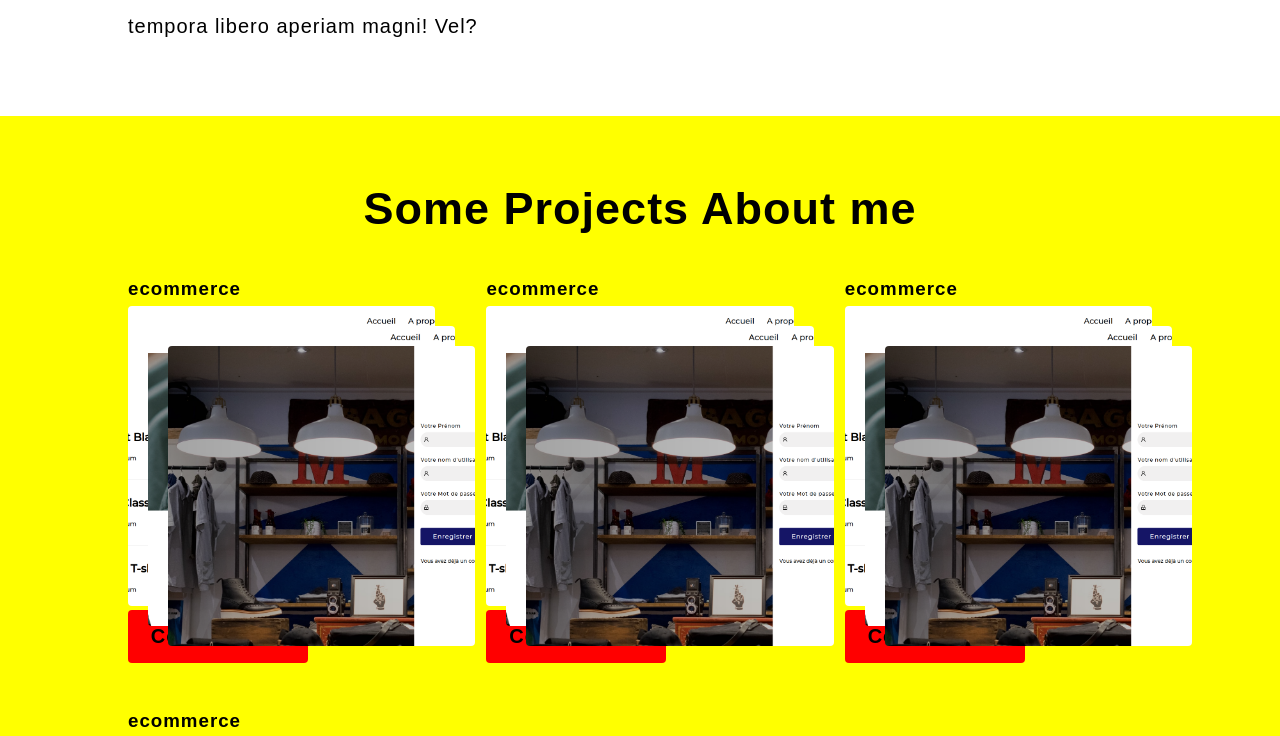
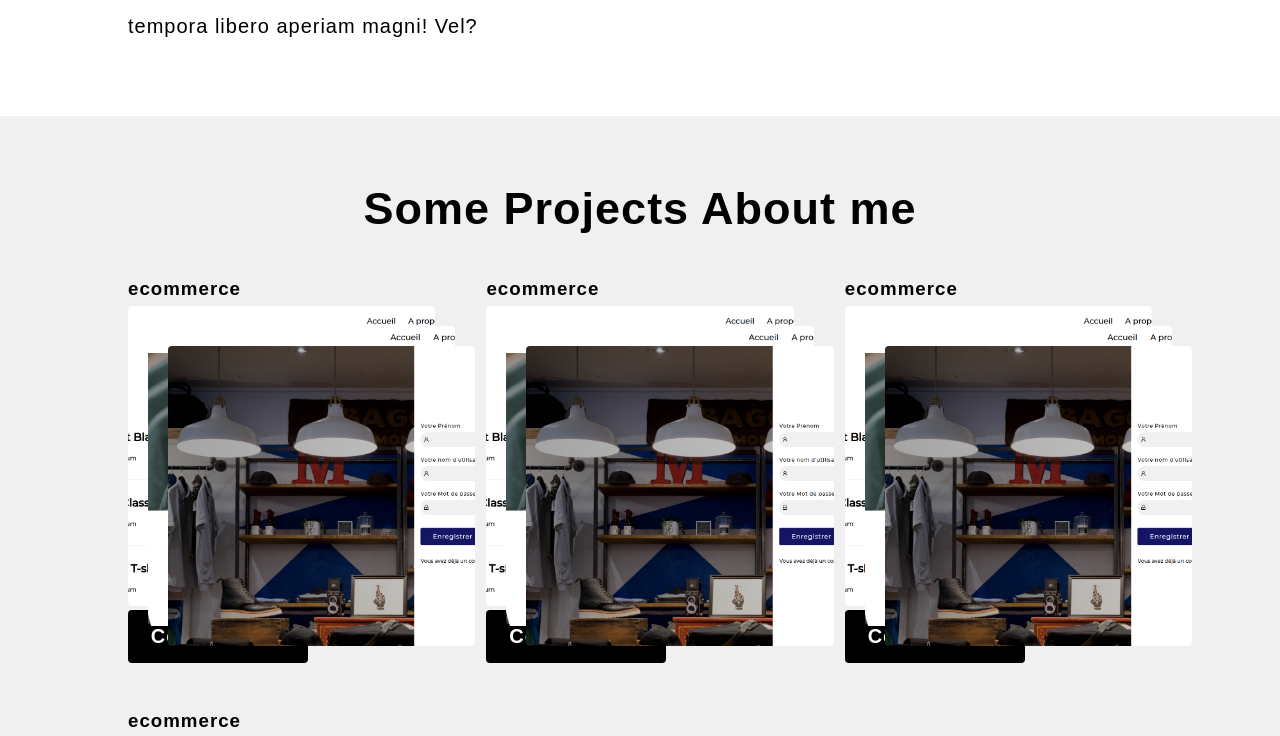
Before and after one commit to alphacpc/portfolio, a React (Create React App) app: page / in a window 1280 px wide. Shown: the part 1529-2265 px from the top of the page. Built offline with nearby package versions, Linux system fonts and the light colour scheme.

Commit message:
added social links

```diff
--- a/src/assets/css/Project.css
+++ b/src/assets/css/Project.css
@@ -1,5 +1,5 @@
 .divProjectContainer{
-    background: yellow;
+    background: rgb(240, 240, 240);
     padding:  70px 10%;
 }
 
@@ -57,7 +57,8 @@
 
 
 .divProjectItem button{
-    background: red;
+    background: black;
+    color: #fff;
     width: 180px;
     border-radius: 4px;
     border: none;
--- a/src/components/Head.jsx
+++ b/src/components/Head.jsx
@@ -16,11 +16,11 @@ const HeadComponent = () => {
             <div className="Photo">
                 <div>
                     <div className="LinksSocial">
-                        <a href="#m"><GithubOutlined style={{ fontSize: '30px' }} /></a>
-                        <a href="#m"><LinkedinOutlined style={{ fontSize: '30px' }}  /></a>
-                        <a href="#m"><MediumOutlined style={{ fontSize: '30px' }}/></a>
-                        <a href="#m"><YoutubeOutlined style={{ fontSize: '30px' }} /></a>
-                        <a href="#m"><TwitterOutlined style={{ fontSize: '30px' }} /></a>
+                        <a href="https://github.com/alphacpc" target="_blank"><GithubOutlined style={{ fontSize: '30px' }} /></a>
+                        <a href="https://www.linkedin.com/in/alpha-amadou-diallo/" target="_blank"><LinkedinOutlined style={{ fontSize: '30px' }}  /></a>
+                        <a href="https://medium.com/@alphacpc" target="_blank"><MediumOutlined style={{ fontSize: '30px' }}/></a>
+                        <a href="https://www.youtube.com/channel/UCNpcpy42ZP0S-9milauA_qw" target="_blank"><YoutubeOutlined style={{ fontSize: '30px' }} /></a>
+                        <a href="https://twitter.com/pie_alp" target="_blank"><TwitterOutlined style={{ fontSize: '30px' }} /></a>
                     </div>
                     <div className="divUserPicture">
                         <img src={User} alt="me"/>
```
